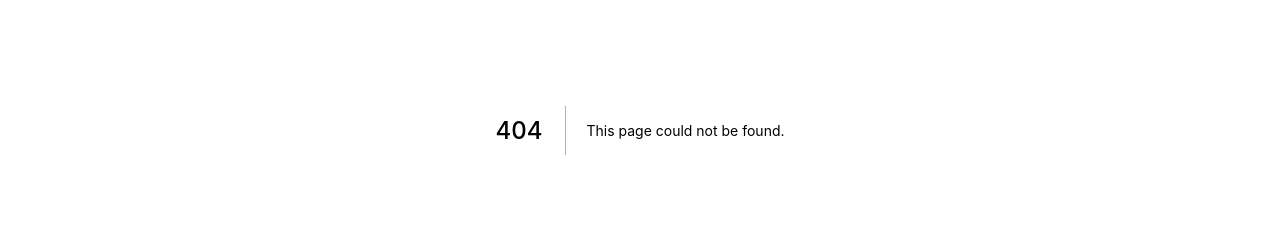
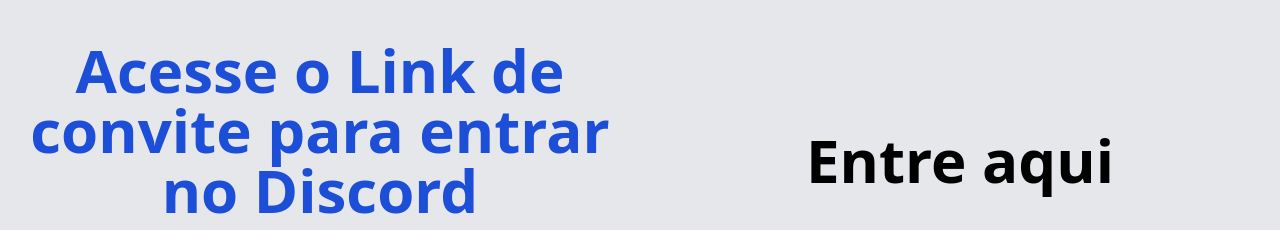
Before and after one commit to devpleno/junta-vagas, a Next.js app in the folder frontend/: page /convite in a window 1280 px wide. Before the commit this address had no page. Shown: the part 722-952 px from the top of the page. Built offline with nearby package versions, Linux system fonts and the light colour scheme.

Commit message:
screen-convite

```diff
--- /dev/null
+++ b/frontend/pages/convite.js
@@ -0,0 +1,22 @@
+import React from "react";
+import Link from "next/link";
+
+const Convite = () => {
+    return (
+        <main className="h-screen w-full bg-gray-200 text-center flex flex-col">
+        <Link href='/'>
+            <a></a>
+        </Link>
+
+        <div class='w-full h-screen flex  items-center justify-center'>
+             <h1 className="container text-3xl font-bold
+              text-blue-700 self-center py-20 md:text-6xl"> Acesse o Link de convite para entrar no Discord <br /></h1>
+            <h2 className="container text-3xl font-bold
+              text-black self-center  md:text-6xl">
+                <a href='https://discord.gg/FEqZP2bQ'><br />  Entre aqui  </a>
+            </h2>
+        </div>
+    </main>
+    )
+}
+export default Convite
```
